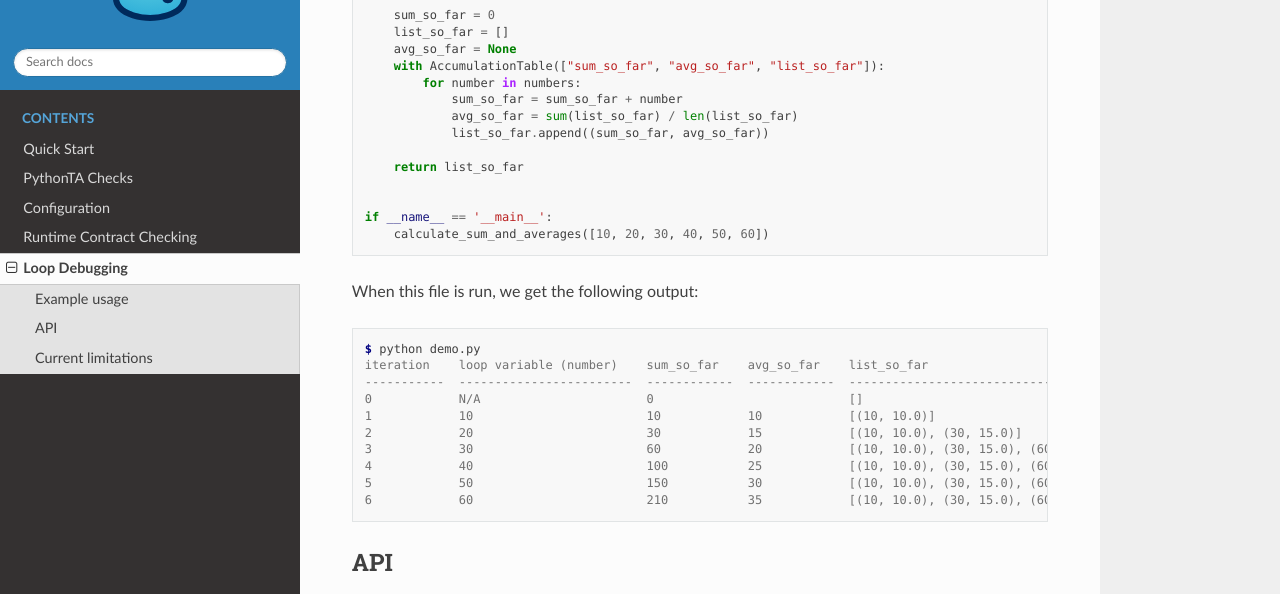
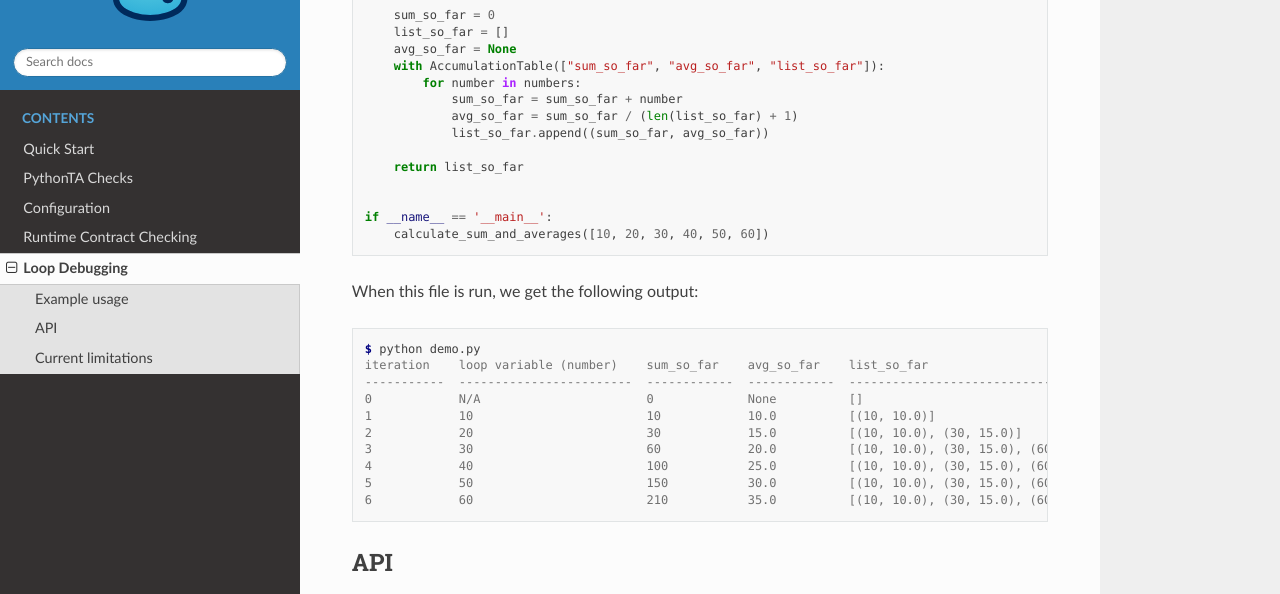
Before and after one commit to pyta-uoft/pyta, a Sphinx documentation site: the page built from docs/debug/index.md, in a window 1280 px wide and 1400 px high, scrolled down 357 px. Shown: the part 151-745 px from the top of the window. Built offline with Sphinx 7.4.7 and the Read the Docs theme 2.0.0, drawn with Linux system fonts in a browser that asks for light colours; some of the changed text lies outside the part shown.

Commit message:
accumulation table: Improve formatting of None and float, and improve documentation

````diff
--- a/docs/debug/index.md
+++ b/docs/debug/index.md
@@ -22,7 +22,7 @@ def calculate_sum_and_averages(numbers: list) -> list:
     with AccumulationTable(["sum_so_far", "avg_so_far", "list_so_far"]):
         for number in numbers:
             sum_so_far = sum_so_far + number
-            avg_so_far = sum(list_so_far) / len(list_so_far)
+            avg_so_far = sum_so_far / (len(list_so_far) + 1)
             list_so_far.append((sum_so_far, avg_so_far))
 
     return list_so_far
@@ -38,13 +38,13 @@ When this file is run, we get the following output:
 $ python demo.py
 iteration    loop variable (number)    sum_so_far    avg_so_far    list_so_far
 -----------  ------------------------  ------------  ------------  ---------------------------------------------------------------------------
-0            N/A                       0                           []
-1            10                        10            10            [(10, 10.0)]
-2            20                        30            15            [(10, 10.0), (30, 15.0)]
-3            30                        60            20            [(10, 10.0), (30, 15.0), (60, 20.0)]
-4            40                        100           25            [(10, 10.0), (30, 15.0), (60, 20.0), (100, 25.0)]
-5            50                        150           30            [(10, 10.0), (30, 15.0), (60, 20.0), (100, 25.0), (150, 30.0)]
-6            60                        210           35            [(10, 10.0), (30, 15.0), (60, 20.0), (100, 25.0), (150, 30.0), (210, 35.0)]
+0            N/A                       0             None          []
+1            10                        10            10.0          [(10, 10.0)]
+2            20                        30            15.0          [(10, 10.0), (30, 15.0)]
+3            30                        60            20.0          [(10, 10.0), (30, 15.0), (60, 20.0)]
+4            40                        100           25.0          [(10, 10.0), (30, 15.0), (60, 20.0), (100, 25.0)]
+5            50                        150           30.0          [(10, 10.0), (30, 15.0), (60, 20.0), (100, 25.0), (150, 30.0)]
+6            60                        210           35.0          [(10, 10.0), (30, 15.0), (60, 20.0), (100, 25.0), (150, 30.0), (210, 35.0)]
 ```
 
 ## API
@@ -78,7 +78,7 @@ def calculate_sum_and_averages(numbers: list) -> list:
     with AccumulationTable(["sum_so_far", "avg_so_far", "list_so_far"]) as table:
         for number in numbers:
             sum_so_far = sum_so_far + number
-            avg_so_far = sum(list_so_far) / len(list_so_far)
+            avg_so_far = sum_so_far / (len(list_so_far) + 1)
             list_so_far.append((sum_so_far, avg_so_far))
 
     print(table.loop_accumulators)
````
Also changed, not shown: other parts of docs/debug/index.md (+16 -4 lines), CHANGELOG.md (+2 -0 lines), 1 other file.
